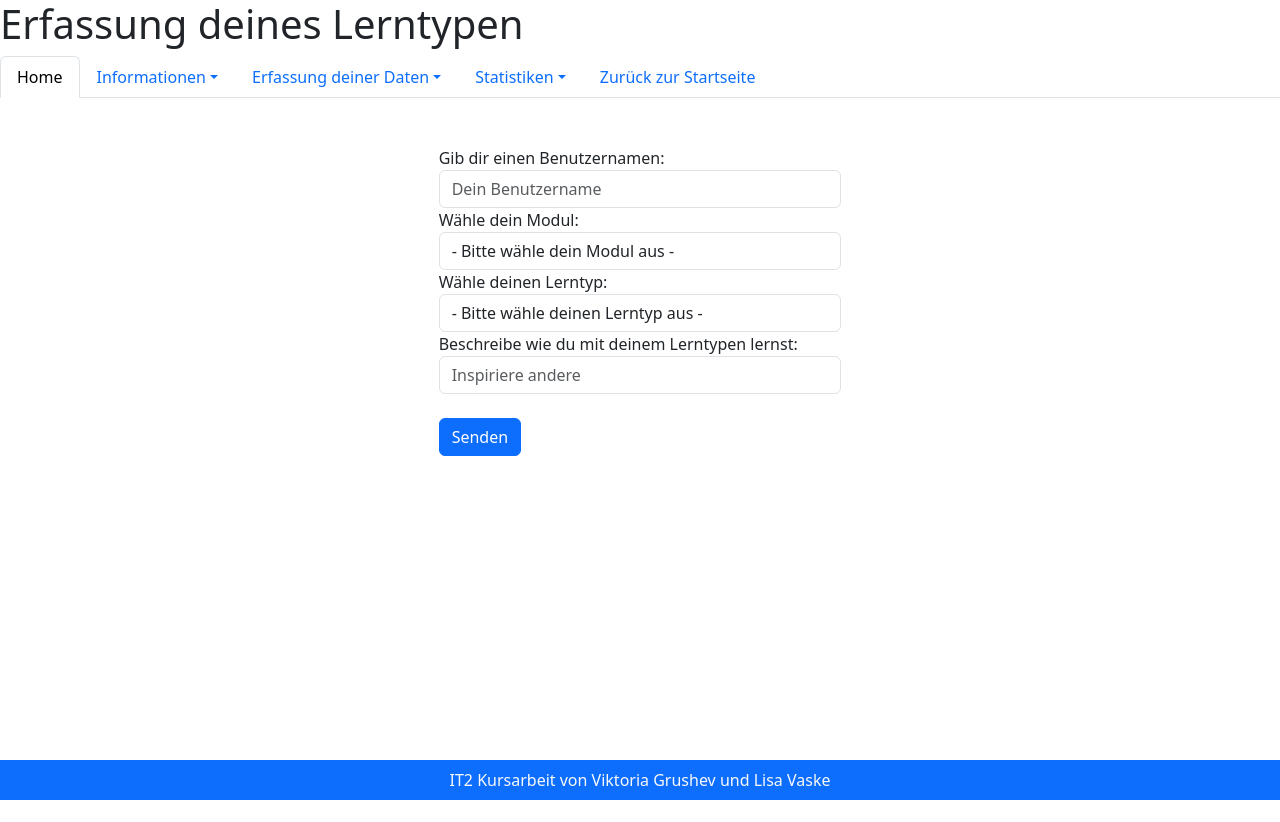
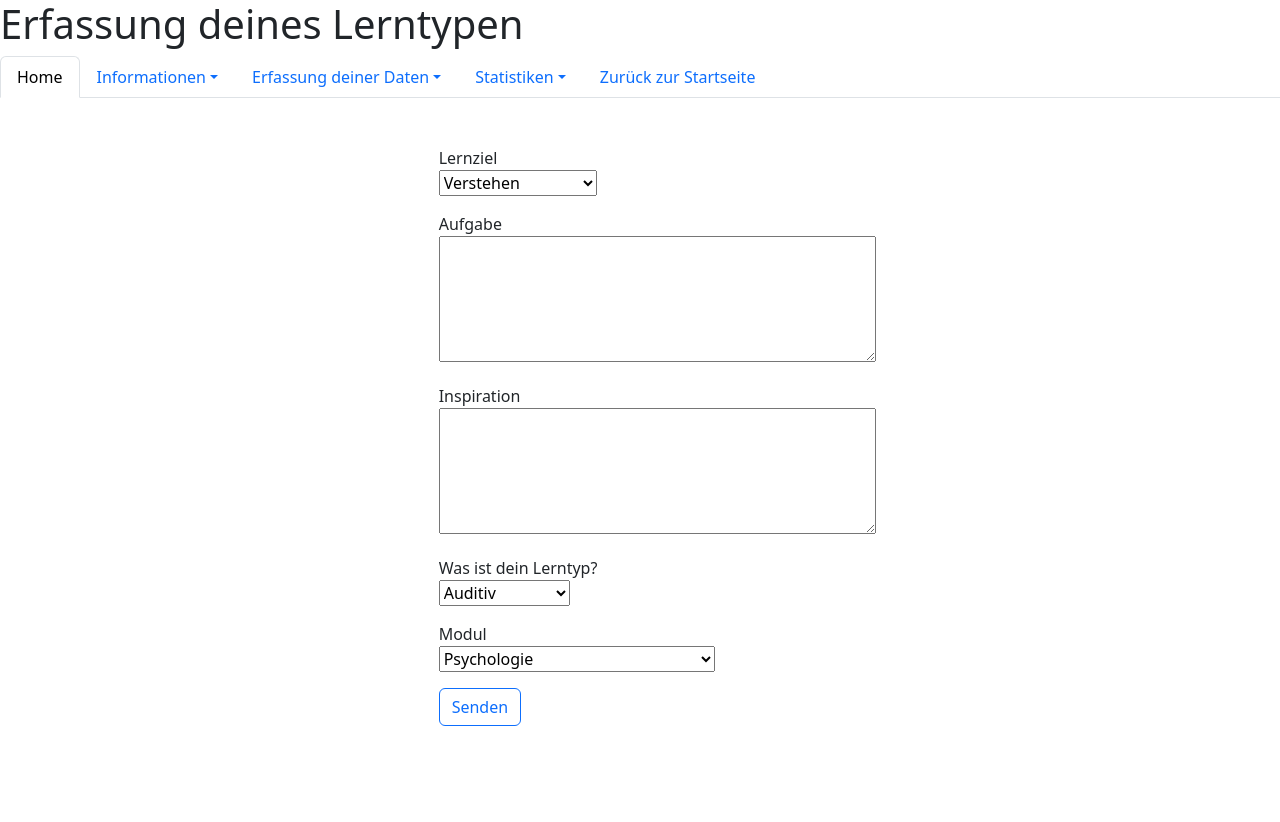
Before and after one commit to Viktoriagrv/kursarbeit_grushev_vaske, a PHP site: page /grushev_viktoria/lerntyp_erfassung.php in a window 1280 px wide. Before the commit the page ends 800 px from the top, so only its background shows below. Run offline with PHP 8.4, Linux system fonts and the light colour scheme; a stand-in replaces the project's code that opens the database connection.

Commit message:
Recovery

```diff
--- a/grushev_viktoria/_notes/dwsync.xml
+++ b/grushev_viktoria/_notes/dwsync.xml
@@ -1,7 +1,7 @@
 <?xml version="1.0" encoding="utf-8" ?>
 <dwsync>
-<file name="lerntyp_erfassung.php" server="m12241-09.kurs.jade-hs.de//public_html/" local="133472971995904457" remote="133472935800000000" Dst="1" />
-<file name="verarbeitung.php" server="m12242-14.kurs.jade-hs.de//public_html/" local="133472925338387349" remote="133472889600000000" Dst="1" />
+<file name="lerntyp_erfassung.php" server="m12241-09.kurs.jade-hs.de//public_html/" local="133472983543657532" remote="133472947200000000" Dst="1" />
+<file name="verarbeitung.php" server="m12242-14.kurs.jade-hs.de//public_html/" local="133472935696094943" remote="133472946600000000" Dst="1" />
 <file name="verarbeitung.php" server="m12241-09.kurs.jade-hs.de//public_html/" local="133472935696094943" remote="133472899200000000" Dst="1" />
-<file name="lerntyp_erfassung.php" server="m12242-14.kurs.jade-hs.de//public_html/" local="133472934509082483" remote="133472898000000000" Dst="1" />
+<file name="lerntyp_erfassung.php" server="m12242-14.kurs.jade-hs.de//public_html/" local="133472983120864721" remote="133472946600000000" Dst="1" />
 </dwsync>
--- a/grushev_viktoria/lerntyp_erfassung.php
+++ b/grushev_viktoria/lerntyp_erfassung.php
@@ -63,82 +63,62 @@
                                           <a class="nav-link" href="../index.php">Zurück zur Startseite</a>
   </li>
 </ul>
-  <!-- Hier ist die Navigationsleiste zuende -->
 
+	 <!-- Beginn von Formular -->
+<div class="container-fluid">
+    <div class="mt-5 mb-5 row">
+        <div class="col-md-4"></div>
+        <div class="col-md-4">
+            <!-- Formular -->
+            <form action="verarbeitung.php" method="post">
 
-  <!-- Beginn Formular-Sektion -->
-	  <!-- Erzeugt Container von Bootstrap  -->
-<div class="container-fluid">
-    <div class="mt-5 row">
-        <div class="col-md-4">
-        </div>
+                <!-- Lernziel -->
+                <p>Lernziel<br/>
+                    <select name="lernziel" id="lernziel">
+                        <option value='1'>Verstehen</option>
+                        <option value='2'>Auswendig lernen</option>
+                        <option value='3'>Gestalten</option>
+                        <option value='4'>Produzieren</option>
+                    </select>
+                </p>
 
-		<!-- Mittiger Teil nimmt vier Spalten ein, dort spielt sich mein Inhalt ab! -->
-        <div class="col-md-4">
+                <!-- Aufgabe -->
+                <p>Aufgabe<br/>
+                    <textarea name="aufgabe" cols="45" rows="5"></textarea>
+                </p>
 
-            <!-- erstellt ein Formular, das bei der Absendung die eingegebenen Daten an die "verarbeitung.php" mit POST-Methode sendet -->
-		    <!-- PHP-Code zur Verarbeitung der Formulardaten ist in der verarbeitungs.php-->
-			<form action="verarbeitung.php" method="POST">
+                <!-- Textarea für die Inspiration -->
+                <p>Inspiration<br/>
+                    <textarea name="inspiration" cols="45" rows="5"></textarea>
+                </p>
 
-				<!-- Formular Benutzername -->
-				<!-- Form-Group wird für Bootstrap verwendet -->
-			<div class="form-group">
-				<!-- For verbindet mit "Benutzer" -->
-                <label for="benutzer"> Gib dir einen Benutzernamen:</label>
-                <input type="text" class="form-control" name="benutzer" placeholder="Dein Benutzername" required>
-            </div>
+                <!-- Drop-down für den Lerntyp -->
+                <p>Was ist dein Lerntyp?<br/>
+                    <select name="lerntyp_id" id="lerntyp_id">
+                        <option value='1'>Auditiv</option>
+                        <option value='2'>Kommunikativ</option>
+                        <option value='3'>Visuell</option>
+                        <option value='4'>Motorisch</option>
+                    </select>
+                </p>
 
-		    <!-- Formular Modul -->
-			<div class="form-group">
-                <label for="modul">Wähle dein Modul:</label>
-                <select class="form-control" name="modul">
-                    <option value="" disabled selected>- Bitte wähle dein Modul aus -</option>
-                    <option value="visuellekommunikation">Visuelle Kommunikation 1</option>
-                    <option value="iteins">IT1</option>
-                    <option value="itzwei">IT2</option>
-                    <option value="speziellerjournalismus">Spezieller Journalismus</option>
-                    <option value="mathematik">Mathematik</option>
-                    <option value="medienundkommunikation">Medien und Kommunikation</option>
-                    <option value="statistik">Statistik</option>
-                    <option value="medienwirtschaftundmarketing">Medienwirtschaft und Marketing</option>
-				</select>
-            </div>
+                <!-- Modul -->
+                <p>Modul<br/>
+                    <select name="modul_id" id="modul_id">
+                        <option value='1'>Psychologie</option>
+                        <option value='2'>Grundlagen der Ökonomie</option>
+                        <option value='3'>Grundlagen der Gestaltung</option>
+                        <option value='4'>Informatik</option>
+                        <option value='5'>Mathematik</option>
+                        <option value='6'>Englisch</option>
+                        <option value='7'>Rechnungswesen und Controlling</option>
+                    </select>
+                </p>
 
-			<!-- Formular Lerntyp -->
-			<div class="form-group">
-                <label for="lerntyp">Wähle deinen Lerntyp:</label>
-                <select class="form-control" name="lerntyp">
-                    <option value="" disabled selected>- Bitte wähle deinen Lerntyp aus -</option>
-                    <option value="auditiv">Auditiv</option>
-                    <option value="visuell">Visuell</option>
-                    <option value="kommunikativ">Kommunikativ</option>
-                    <option value="motorisch">Motorisch</option>
-                </select>
-            </div>
+                <!-- Absenden -->
+                <button type="submit" class="mb-5 btn btn-outline-primary" name="gesendet">Senden</button>
 
-				<!-- Formular Inspiration -->
-			<div class="form-group">
-                <label for="inspiration">Beschreibe wie du mit deinem Lerntypen lernst:</label>
-                <input type="text" class="form-control" name="inspiration" placeholder="Inspiriere andere" required>
-            </div>
-			<br>
-			  <!-- Absende-Button -->
-    <button type="submit" class="btn btn-primary" name="gesendet">Senden</button>
-</form>
-
-        </div>
-        <div class="col-md-4">
+            </form> <!-- Formular-Tag schließen -->
         </div>
     </div>
 </div>
-
-
-   <!-- Bootstrap Footer -->
-    <footer class="fixed-bottom bg-primary text-center p-2">
-      <p class="text-light mb-0">IT2 Kursarbeit von Viktoria Grushev und Lisa Vaske</p>
-    </footer>
-<!-- Einbindung von Bootstrap Java Script -->
-	  <script src="https://cdn.jsdelivr.net/npm/bootstrap@5.3.2/dist/js/bootstrap.bundle.min.js" integrity="sha384-C6RzsynM9kWDrMNeT87bh95OGNyZPhcTNXj1NW7RuBCsyN/o0jlpcV8Qyq46cDfL" crossorigin="anonymous"></script>
-
-  </body>
-</html>
```
Also changed, not shown: vaske_lisa/InfoLisa/_notes/dwsync.xml (+3 -12 lines), vaske_lisa/StatistikLisa/_notes/dwsync.xml (+3 -12 lines), vaske_lisa/_notes/dwsync.xml (+2 -11 lines), vaske_lisa/bilder/_notes/dwsync.xml (+7 -16 lines).
